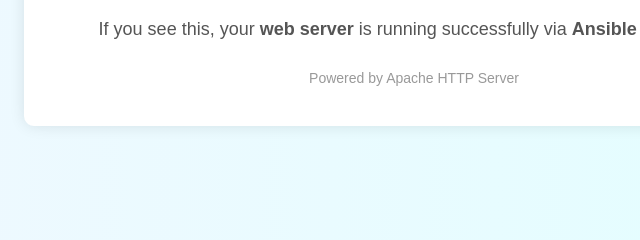
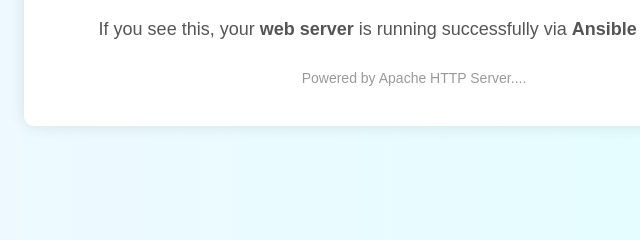
Before and after one commit to Shivaji1487/app, a plain HTML site: page index.html in a window 1280 px wide. Shown: the part 202-442 px from the top of the page, 226-866 px from the left. Drawn offline with Linux system fonts and the light colour scheme.

Commit message:
Update index.html

```diff
--- a/index.html
+++ b/index.html
@@ -37,7 +37,7 @@
     <div class="container">
         <h1>✅ Hello from Jenkins!</h1>
         <p>If you see this, your <strong>web server</strong> is running successfully via <strong>Ansible + Jenkins</strong>.</p>
-        <div class="footer">Powered by Apache HTTP Server</div>
+        <div class="footer">Powered by Apache HTTP Server....</div>
     </div>
 </body>
 </html>
```
